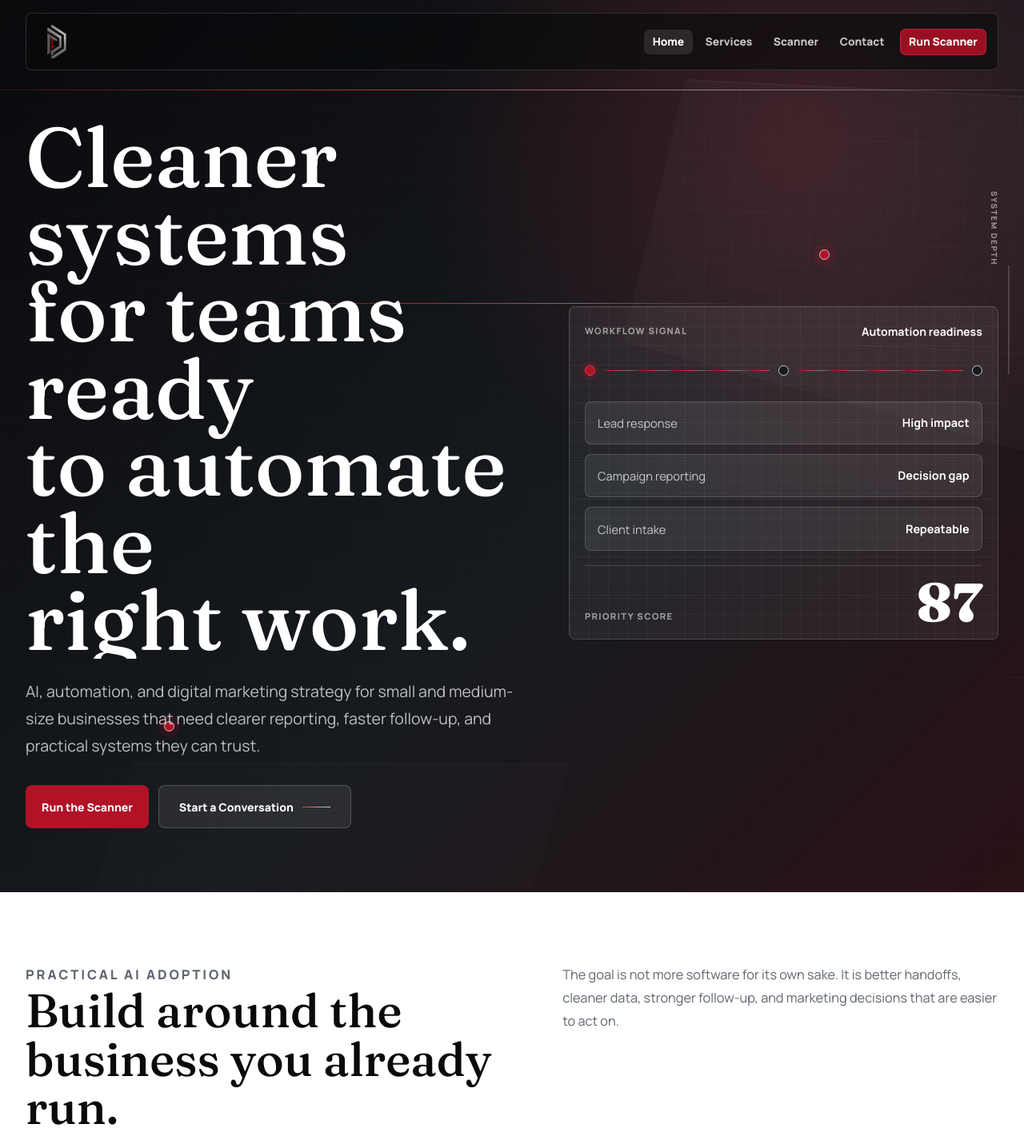
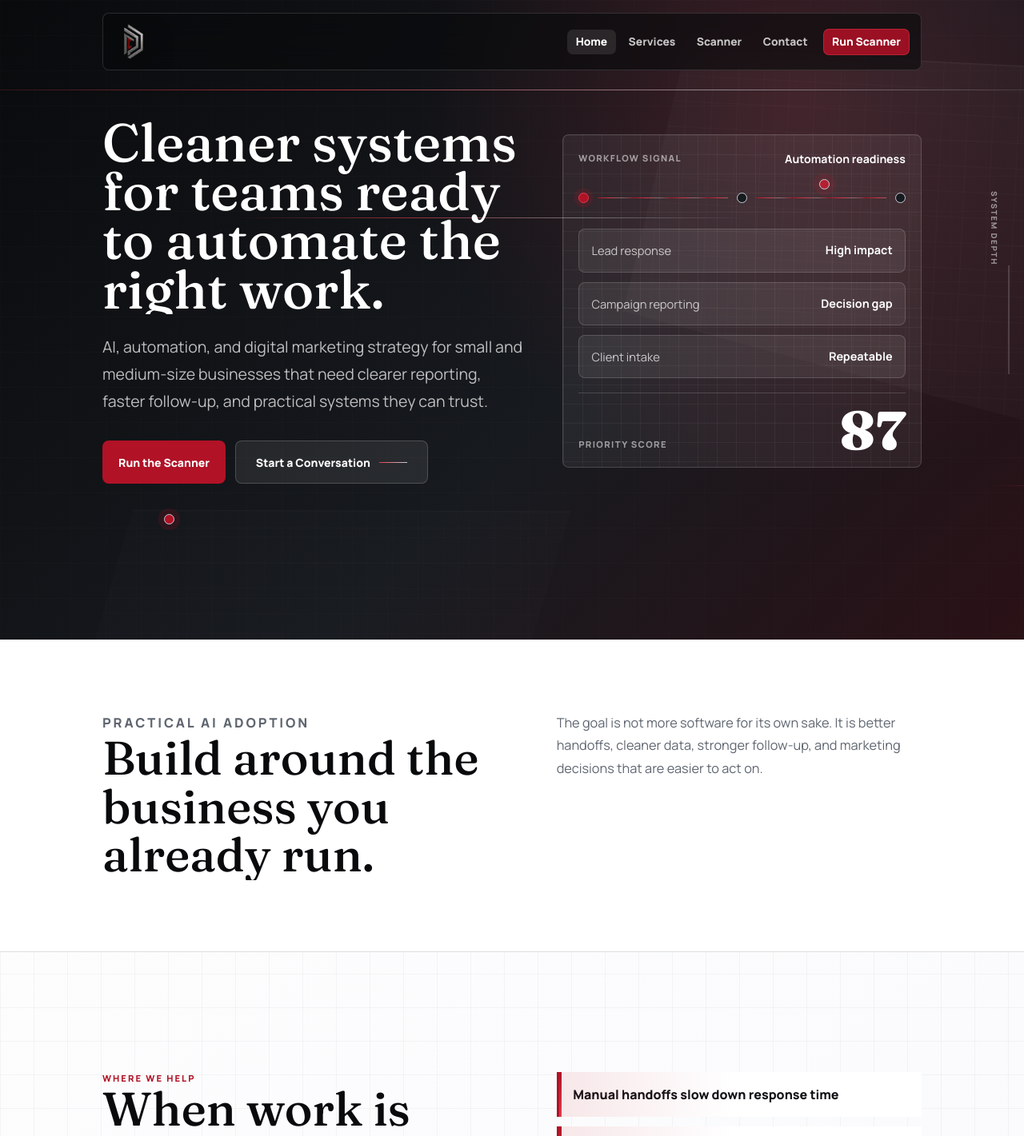
Before and after one commit to dez727/diligent-designs-consulting-site, a Next.js app in the folder client-automation-opportunity-scanner/: page / in a window 1280 px wide. Shown: the top 1421 px of the page at 80% size. Built offline with nearby package versions, Linux system fonts and the light colour scheme; no server answers.

Commit message:
Constrain desktop content width

```diff
--- a/client-automation-opportunity-scanner/app/globals.css
+++ b/client-automation-opportunity-scanner/app/globals.css
@@ -23,6 +23,7 @@
   --signal-red: #e23b4b;
   --shadow: 0 28px 70px -42px rgba(9, 10, 12, 0.62);
   --scroll-progress: 0;
+  --site-content-width: 76rem;
 }
 
 * {
@@ -45,6 +46,12 @@ body {
     linear-gradient(90deg, rgba(16, 18, 22, 0.035) 1px, transparent 1px),
     linear-gradient(145deg, #ffffff 0%, var(--canvas) 52%, var(--canvas-deep) 100%);
   background-size: 42px 42px, 42px 42px, auto;
+}
+
+@media (min-width: 1024px) {
+  :root {
+    --site-content-width: min(80vw, 76rem);
+  }
 }
 
 @keyframes rise-in {
@@ -747,7 +754,7 @@ h6 {
   justify-content: space-between;
   gap: 1rem;
   margin: 0 auto;
-  width: min(calc(100% - 2rem), 76rem);
+  width: min(calc(100% - 2rem), var(--site-content-width));
   border: 1px solid rgba(255, 255, 255, 0.14);
   border-radius: 0.5rem;
   background: rgba(9, 10, 12, 0.62);
@@ -915,14 +922,14 @@ h6 {
   align-items: center;
   gap: 3rem;
   margin: 0 auto;
-  max-width: 76rem;
+  max-width: var(--site-content-width);
   padding: 8rem 0 3.75rem;
 }
 
 .hero-copy h1 {
   max-width: 56rem;
   color: #fff;
-  font-size: clamp(3.25rem, 8.2vw, 6.9rem);
+  font-size: clamp(3.25rem, 5.2vw, 5.6rem);
   line-height: 0.92;
 }
 
@@ -1163,7 +1170,7 @@ h6 {
 .scanner-feature,
 .final-cta {
   margin: 0 auto;
-  max-width: 76rem;
+  max-width: var(--site-content-width);
 }
 
 .section-grid,
@@ -1263,7 +1270,7 @@ h6 {
   position: absolute;
   top: 0;
   left: 50%;
-  width: min(76rem, calc(100% - 2.5rem));
+  width: min(var(--site-content-width), calc(100% - 2.5rem));
   height: 1px;
   background: linear-gradient(90deg, rgba(177, 18, 38, 0.64), rgba(16, 18, 22, 0.12), transparent);
   content: "";
@@ -1673,7 +1680,7 @@ h6 {
   display: grid;
   gap: 2rem;
   margin: 0 auto;
-  max-width: 76rem;
+  max-width: var(--site-content-width);
 }
 
 .process-band .section-heading h2 {
@@ -2208,7 +2215,7 @@ h6 {
   margin: 0;
   padding:
     clamp(5rem, 8vw, 7.5rem)
-    max(1.25rem, calc((100vw - 76rem) / 2 + 1.25rem));
+    max(1.25rem, calc((100vw - var(--site-content-width)) / 2 + 1.25rem));
   scroll-margin-top: 6rem;
 }
 
```
